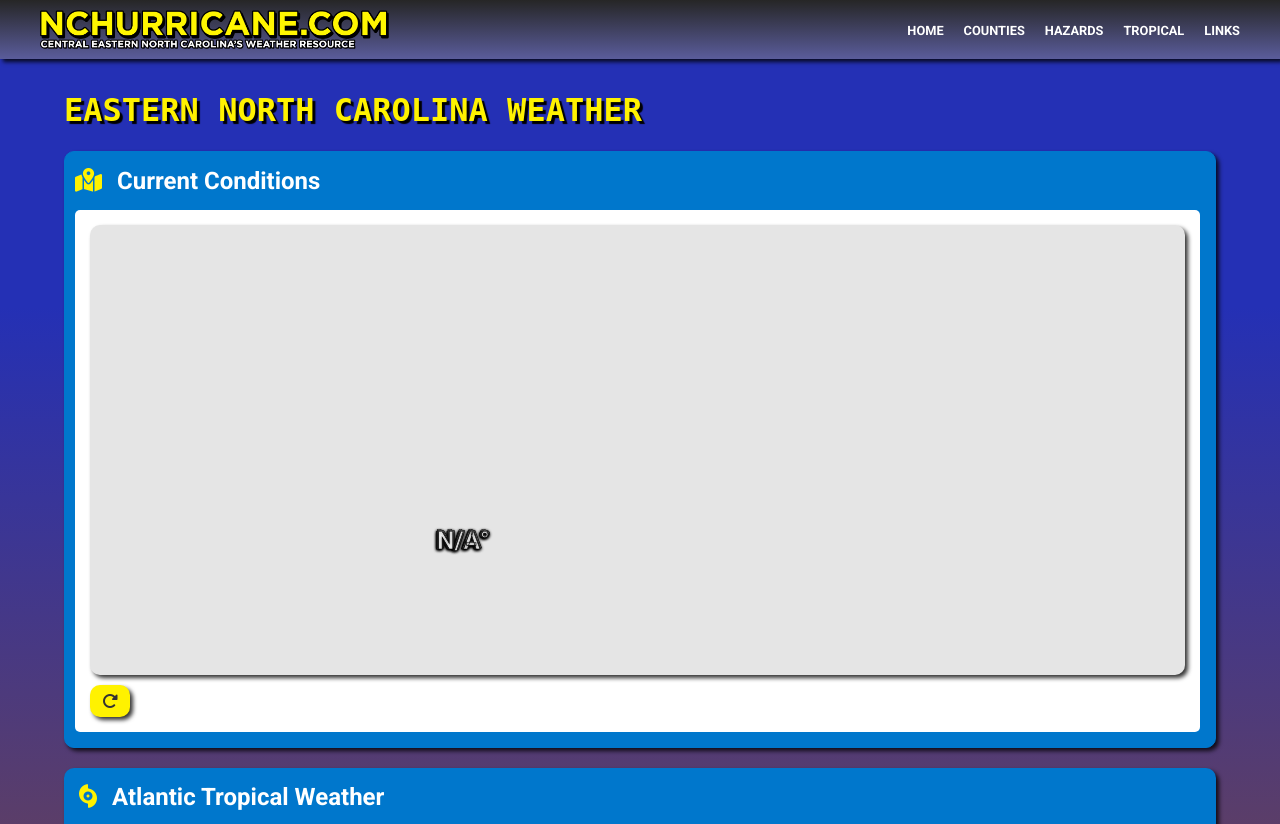
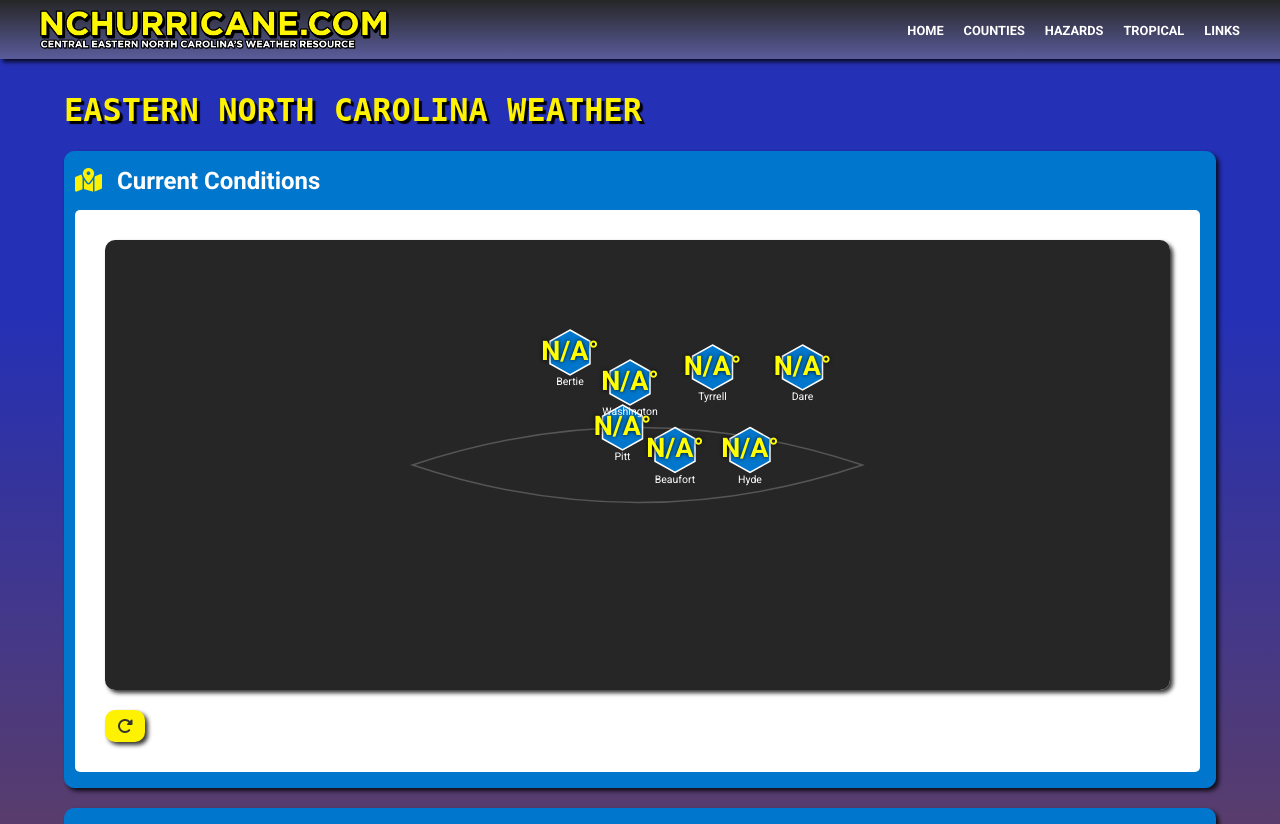
Before and after one commit to NCHurricane/2025-enc-weather, a PHP site: page / in a window 1280 px wide. Shown: the top 824 px of the page. Run offline with PHP 8.4, Linux system fonts and the light colour scheme; some libraries are stand-ins or nearby versions.

Commit message:
Start of another day - attempting for fix SVG map

```diff
--- a/css/index.css
+++ b/css/index.css
@@ -8,55 +8,56 @@
 /* SVG Map Styles */
 .enc-map-container {
     width: 100%;
-    max-width: 800px;
-    margin: 0 auto;
+    height: 450px;
+    margin: 0 auto 20px auto;
     position: relative;
-    height: 450px;
-    /* Same height as your previous map */
-    box-shadow: var(--shadow-standard);
     border-radius: var(--border-radius);
     overflow: hidden;
+    box-shadow: var(--shadow-standard);
 }
 
 #enc-map {
     width: 100%;
     height: 100%;
-    background-color: var(--color-secondary);
+    background-color: #262626;
 }
 
-/* County styles */
-#enc-map path.county {
-    fill: var(--color-primary);
+#enc-map .county {
+    fill: #0077cc;
     stroke: #ffffff;
-    stroke-width: 1;
+    stroke-width: 2;
     transition: fill 0.3s ease;
     cursor: pointer;
 }
 
-#enc-map path.county:hover {
+#enc-map .county:hover {
     fill: var(--color-accent);
-    filter: drop-shadow(2px 2px 3px rgba(0, 0, 0, 0.4));
+}
+
+#enc-map g[id^="county-group"] {
+    cursor: pointer;
+}
+
+#enc-map g[id^="county-group"]:hover path {
+    fill: var(--color-accent);
 }
 
 /* Temperature marker styles */
 .temp-marker {
-    font-size: 24px;
+    font-size: 36px;
     font-weight: bold;
-    fill: white;
-    pointer-events: none;
+    fill: yellow;
     text-anchor: middle;
     dominant-baseline: middle;
-    text-shadow: 2px 2px 2px rgba(0, 0, 0, 0.8);
+    filter: drop-shadow(0 0 3px rgba(0, 0, 0, 0.9));
 }
 
-/* County name labels */
 .county-label {
-    font-size: 12px;
+    font-size: 14px;
     fill: white;
     text-anchor: middle;
+    dominant-baseline: middle;
     pointer-events: none;
-    font-family: 'Roboto', sans-serif;
-    font-weight: 500;
 }
 
 /* County map container */
--- a/index.html
+++ b/index.html
@@ -61,11 +61,19 @@
                </div>
 
                <div class="current-content">
-                  <!-- Replace the Leaflet map with our SVG map -->
-                  <div
-                     id="nc-county-map"
-                     class="county-map-container"
-                     aria-label="Interactive weather map of Eastern North Carolina counties"></div>
+                  <!-- Add this SVG container -->
+                  <div class="current-content">
+                     <!-- Single map container -->
+                     <div class="enc-map-container">
+                        <svg
+                           id="enc-map"
+                           width="100%"
+                           height="100%"
+                           viewBox="0 0 800 600"
+                           preserveAspectRatio="xMidYMid meet">
+                           <!-- SVG content will be added by JavaScript -->
+                        </svg>
+                     </div>
 
                      <div
                         class="refresh-container"
@@ -79,6 +87,7 @@
                               class="fa-solid fa-rotate-right"
                               aria-hidden="true"></i>
                         </button>
+                     </div>
                   </div>
                </div>
             </div>
--- a/js/index.js
+++ b/js/index.js
@@ -24,47 +24,137 @@ const countyCoordinates = {
 };
 
 // Replace initMap with createSVGMap
+// function createSVGMap() {
+//     const svgElement = document.getElementById('enc-map');
+//     if (!svgElement) return null;
+
+//     // Add county paths based on your county data
+//     const counties = window.siteConfig.counties;
+
+//     counties.forEach(county => {
+//         // Create a basic rectangular shape for each county
+//         const countyName = county.name.toLowerCase();
+//         const coords = countyCoordinates[countyName];
+
+//         if (coords) {
+//             // Create a simple rectangle for the county (placeholder)
+//             const countyPath = document.createElementNS('http://www.w3.org/2000/svg', 'path');
+
+//             // Simple rectangle around the coordinate
+//             const width = 70;
+//             const height = 50;
+//             const x = coords.x - width / 2;
+//             const y = coords.y - height / 2;
+
+//             countyPath.setAttribute('d', `M ${x},${y} h ${width} v ${height} h -${width} z`);
+//             countyPath.setAttribute('id', countyName);
+//             countyPath.setAttribute('class', 'county');
+//             countyPath.setAttribute('data-url', coords.url);
+
+//             // Add click event to navigate to county page
+//             countyPath.addEventListener('click', () => {
+//                 window.location.href = coords.url;
+//             });
+
+//             svgElement.appendChild(countyPath);
+
+//             // Add county name
+//             const nameLabel = document.createElementNS('http://www.w3.org/2000/svg', 'text');
+//             nameLabel.setAttribute('x', coords.x);
+//             nameLabel.setAttribute('y', coords.y + 30); // Below the temperature
+//             nameLabel.setAttribute('class', 'county-label');
+//             nameLabel.textContent = county.name;
+//             svgElement.appendChild(nameLabel);
+//         }
+//     });
+
+//     return svgElement;
+// }
+
 function createSVGMap() {
     const svgElement = document.getElementById('enc-map');
-    if (!svgElement) return null;
+    if (!svgElement) {
+        console.error('SVG element not found!');
+        return null;
+    }
+
+    // Clear any existing content
+    while (svgElement.firstChild) {
+        svgElement.removeChild(svgElement.firstChild);
+    }
+
+    // Create background
+    const background = document.createElementNS('http://www.w3.org/2000/svg', 'rect');
+    background.setAttribute('width', '800');
+    background.setAttribute('height', '600');
+    background.setAttribute('fill', '#262626');
+    svgElement.appendChild(background);
+
+    // Draw North Carolina outline (optional)
+    const ncOutline = document.createElementNS('http://www.w3.org/2000/svg', 'path');
+    ncOutline.setAttribute('d', 'M100,300 Q400,200 700,300 Q400,400 100,300 Z'); // Simple curved shape
+    ncOutline.setAttribute('fill', 'none');
+    ncOutline.setAttribute('stroke', '#555555');
+    ncOutline.setAttribute('stroke-width', '2');
+    svgElement.appendChild(ncOutline);
 
     // Add county paths based on your county data
     const counties = window.siteConfig.counties;
 
     counties.forEach(county => {
-        // Create a basic rectangular shape for each county
         const countyName = county.name.toLowerCase();
         const coords = countyCoordinates[countyName];
 
         if (coords) {
-            // Create a simple rectangle for the county (placeholder)
+            // Create a visible county shape
+            const countyGroup = document.createElementNS('http://www.w3.org/2000/svg', 'g');
+            countyGroup.setAttribute('id', `county-group-${countyName}`);
+            countyGroup.setAttribute('data-url', coords.url);
+
+            // Create county shape (hexagon instead of rectangle for variety)
             const countyPath = document.createElementNS('http://www.w3.org/2000/svg', 'path');
+            const width = 80;
+            const height = 60;
+            const x = coords.x;
+            const y = coords.y;
 
-            // Simple rectangle around the coordinate
-            const width = 70;
-            const height = 50;
-            const x = coords.x - width / 2;
-            const y = coords.y - height / 2;
+            // Create hexagon path
+            const hexPath = `
+                M ${x},${y - height / 2}
+                L ${x + width / 3},${y - height / 4}
+                L ${x + width / 3},${y + height / 4}
+                L ${x},${y + height / 2}
+                L ${x - width / 3},${y + height / 4}
+                L ${x - width / 3},${y - height / 4}
+                Z
+            `;
 
-            countyPath.setAttribute('d', `M ${x},${y} h ${width} v ${height} h -${width} z`);
-            countyPath.setAttribute('id', countyName);
+            countyPath.setAttribute('d', hexPath);
+            countyPath.setAttribute('fill', '#0077cc');
+            countyPath.setAttribute('stroke', '#ffffff');
+            countyPath.setAttribute('stroke-width', '2');
             countyPath.setAttribute('class', 'county');
-            countyPath.setAttribute('data-url', coords.url);
-
-            // Add click event to navigate to county page
-            countyPath.addEventListener('click', () => {
-                window.location.href = coords.url;
-            });
-
-            svgElement.appendChild(countyPath);
+            countyGroup.appendChild(countyPath);
 
             // Add county name
             const nameLabel = document.createElementNS('http://www.w3.org/2000/svg', 'text');
             nameLabel.setAttribute('x', coords.x);
-            nameLabel.setAttribute('y', coords.y + 30); // Below the temperature
+            nameLabel.setAttribute('y', coords.y + 40); // Below the temp
+            nameLabel.setAttribute('fill', 'white');
+            nameLabel.setAttribute('text-anchor', 'middle');
             nameLabel.setAttribute('class', 'county-label');
             nameLabel.textContent = county.name;
-            svgElement.appendChild(nameLabel);
+            countyGroup.appendChild(nameLabel);
+
+            // Add click event to the group
+            countyGroup.addEventListener('click', () => {
+                window.location.href = coords.url;
+            });
+
+            // Add county group to SVG
+            svgElement.appendChild(countyGroup);
+
+            console.log(`Added county: ${countyName} at ${coords.x},${coords.y}`);
         }
     });
 
@@ -74,10 +164,13 @@ function createSVGMap() {
 // Function to update the SVG map with temperature data
 function updateSVGTemperatures() {
     const svg = document.getElementById('enc-map');
-    if (!svg) return;
+    if (!svg) {
+        console.error("SVG element not found");
+        return;
+    }
 
     // Clear any existing temperature markers
-    const existingMarkers = document.querySelectorAll('.temp-marker');
+    const existingMarkers = svg.querySelectorAll('.temp-marker');
     existingMarkers.forEach(marker => marker.remove());
 
     // For each county in the config, update the temp
@@ -95,9 +188,13 @@ function updateSVGTemperatures() {
                 tempMarker.setAttribute('x', coords.x);
                 tempMarker.setAttribute('y', coords.y);
                 tempMarker.setAttribute('class', 'temp-marker');
+                tempMarker.setAttribute('text-anchor', 'middle');
+                tempMarker.setAttribute('dominant-baseline', 'middle');
                 tempMarker.textContent = `${weatherData.temp}°`;
 
                 svg.appendChild(tempMarker);
+
+                console.log(`Added temperature ${weatherData.temp}° for ${county.name}`);
             }
         } catch (error) {
             console.error(`Error updating temperature for ${county.name}:`, error);
@@ -258,8 +355,22 @@ window.addEventListener('resize', function () {
 });
 
 // Initialize when DOM is loaded
-document.addEventListener('DOMContentLoaded', initIndexPage);
 document.addEventListener('DOMContentLoaded', function () {
-    // Initialize the county map
-    initCountyMap();
+    // Initialize our SVG map
+    createSVGMap();
+
+    // Load weather data and update temperatures
+    updateSVGTemperatures();
+
+    // Setup other components
+    updateTropicalOutlook();
+    checkActiveSystemsStatus().then(hasActiveSystems => {
+        updateTropicalAlertBanner(hasActiveSystems);
+    });
+
+    // Set up event handlers
+    setupEventHandlers();
+
+    // Debug - log the SVG element
+    console.log("SVG Element:", document.getElementById('enc-map'));
 });
```
Lines whose indentation alone changed are shown as unchanged.
